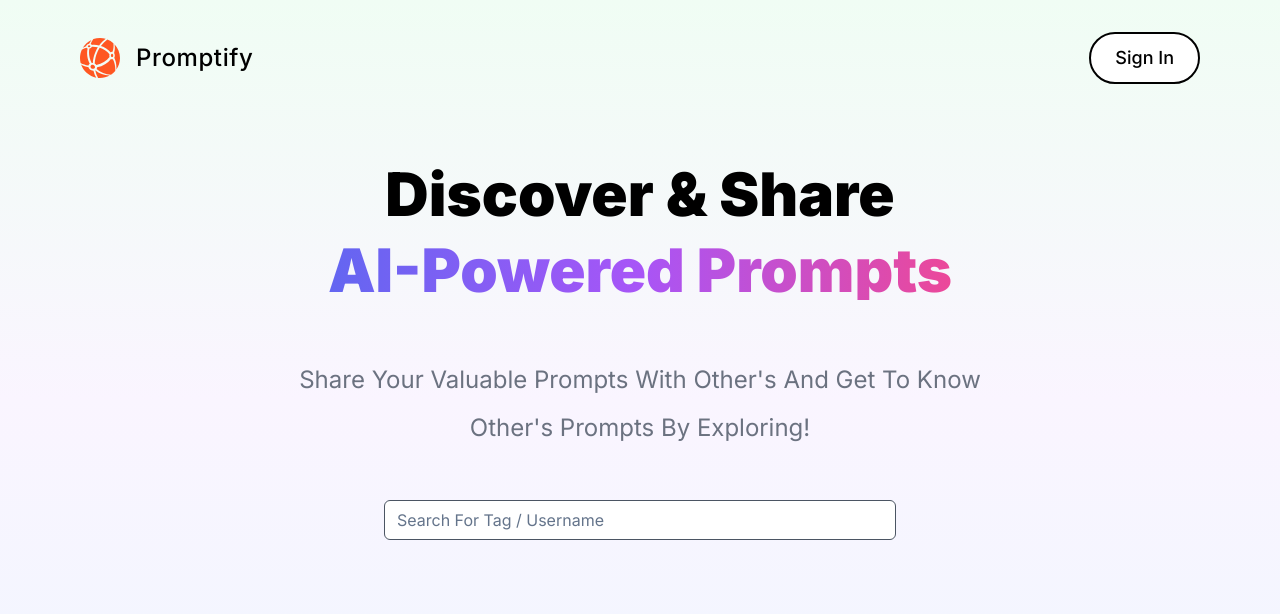
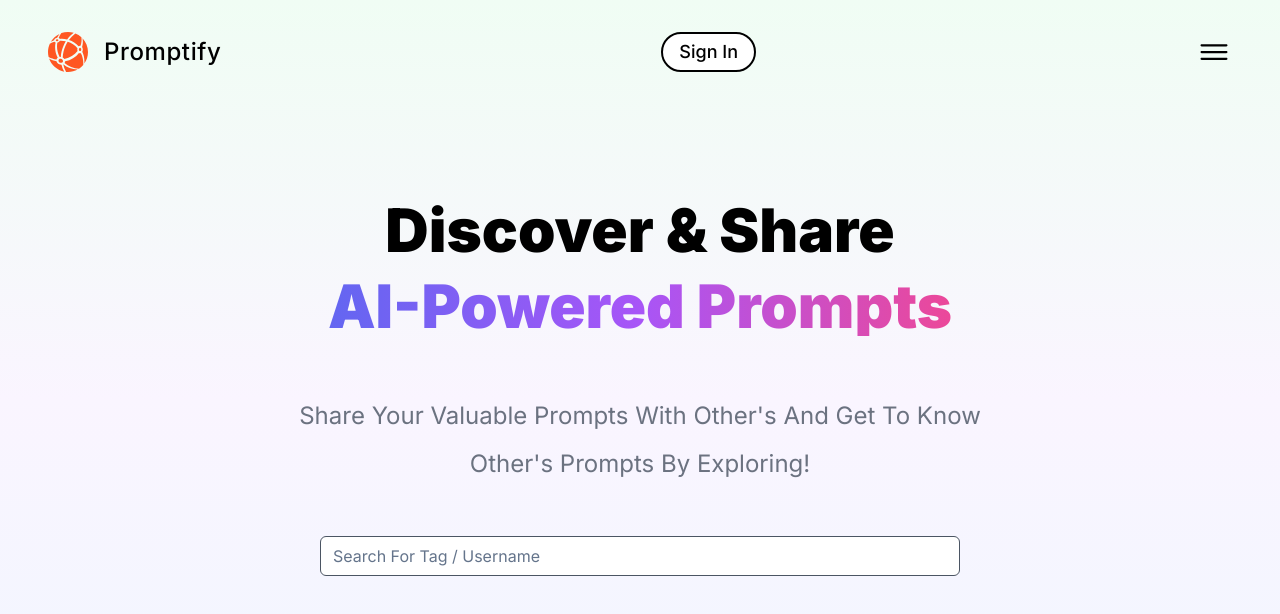
Before and after one commit to Deepak05x/Promptify, a Next.js app: page / in a window 1280 px wide. Shown: the top 614 px of the page. Built offline with nearby package versions, Linux system fonts and the light colour scheme; no server answers.

Commit message:
Making mobile bar

```diff
--- a/app/page.jsx
+++ b/app/page.jsx
@@ -4,7 +4,7 @@ import Form from "@/components/Homepage/Form";
 
 const Home = () => {
     return (
-        <section className="flex flex-col items-center justify-center py-12 gap-12 w-full">
+        <section className="flex flex-col items-center justify-center py-24 h-full gap-12 w-full">
             <Title />
             <Form />
         </section>
--- a/components/Homepage/Form.jsx
+++ b/components/Homepage/Form.jsx
@@ -4,7 +4,7 @@ import { Input } from "../ui/input";
 const Form = () => {
     return (
         <form action="" className="w-full flex items-center justify-center">
-            <Input className="lg:max-w-[40vw] md:max-w-[60vw] sm:max-w-[70vw] border-gray-600" placeholder="Search For Tag&nbsp;/&nbsp;Username" />
+            <Input className="lg:max-w-[50vw] md:max-w-[60vw] sm:max-w-[70vw] ssm:max-w-[80vw] border-gray-600" placeholder="Search For Tag&nbsp;/&nbsp;Username" />
         </form>
     );
 };
--- a/components/Navbar.jsx
+++ b/components/Navbar.jsx
@@ -1,34 +1,49 @@
 "use client";
 
-import { useContext } from "react";
+import { useContext, useState } from "react";
 import Image from "next/image";
 import { Button } from "./ui/button";
 import { doLogin } from "@/app/action";
 import { SessionContext } from "@/context/SessionProvider";
+import { IoIosMenu, IoIosClose } from "react-icons/io";
 
 const Navbar = () => {
     const { session, handleLogOut } = useContext(SessionContext);
+    const [menu, setMenu] = useState(false);
+
+    const toggleMenu = () => {
+        setMenu((prevItem) => !prevItem);
+    };
 
     return (
-        <section className="flex items-center justify-between px-[5rem] py-[2rem]">
+        <section className="flex items-center justify-between lg:px-[3rem] sm:px-[2rem]  py-[2rem]">
             <div className="flex items-center gap-4">
                 <Image src={"/logo.svg"} alt="logo" width={40} height={40} priority />
                 <h1 className="text-2xl tracking-wide font-medium">Promptify</h1>
             </div>
             {session ? (
-                <div className="flex items-center gap-8">
-                    <Button className="text-lg p-6 rounded-full">Create Post</Button>
-                    <Button onClick={handleLogOut} variant="outline" className="text-lg p-6 rounded-full">
+                <div className="hidden items-center gap-8  md:flex">
+                    <Button className="text-lg p-4 rounded-full">Create Post</Button>
+                    <Button onClick={handleLogOut} variant="outline" className="text-lg p-4 rounded-full">
                         Sign out
                     </Button>
                     <Image src={session?.user?.image || "/logo.svg"} alt="profile" width={50} height={50} priority className="rounded-full" />
                 </div>
             ) : (
-                <form action={doLogin}>
-                    <Button name="action" value="google" type="submit" variant="outline" className="text-lg p-6 rounded-full">
+                <form action={doLogin} className="hidden md:flex">
+                    <Button name="action" value="google" type="submit" variant="outline" className="text-lg p-4 rounded-full">
                         Sign In
                     </Button>
                 </form>
+            )}
+            {menu ? (
+                <div className="md:hidden flex ">
+                    <div className="absolute bg-gray-300  w-[40vw] h-[100%] top-0 right-0">
+                        <IoIosClose className="text-4xl " onClick={() => toggleMenu()} />
+                    </div>
+                </div>
+            ) : (
+                <IoIosMenu className="text-4xl relative" onClick={() => toggleMenu()} />
             )}
         </section>
     );
--- a/package.json
+++ b/package.json
@@ -17,6 +17,7 @@
     "next-auth": "^5.0.0-beta.20",
     "react": "^18",
     "react-dom": "^18",
+    "react-icons": "^5.3.0",
     "tailwind-merge": "^2.5.2",
     "tailwindcss-animate": "^1.0.7"
   },
```
Also changed, not shown: 1 other file (tests, documents, lock files or other folders).
